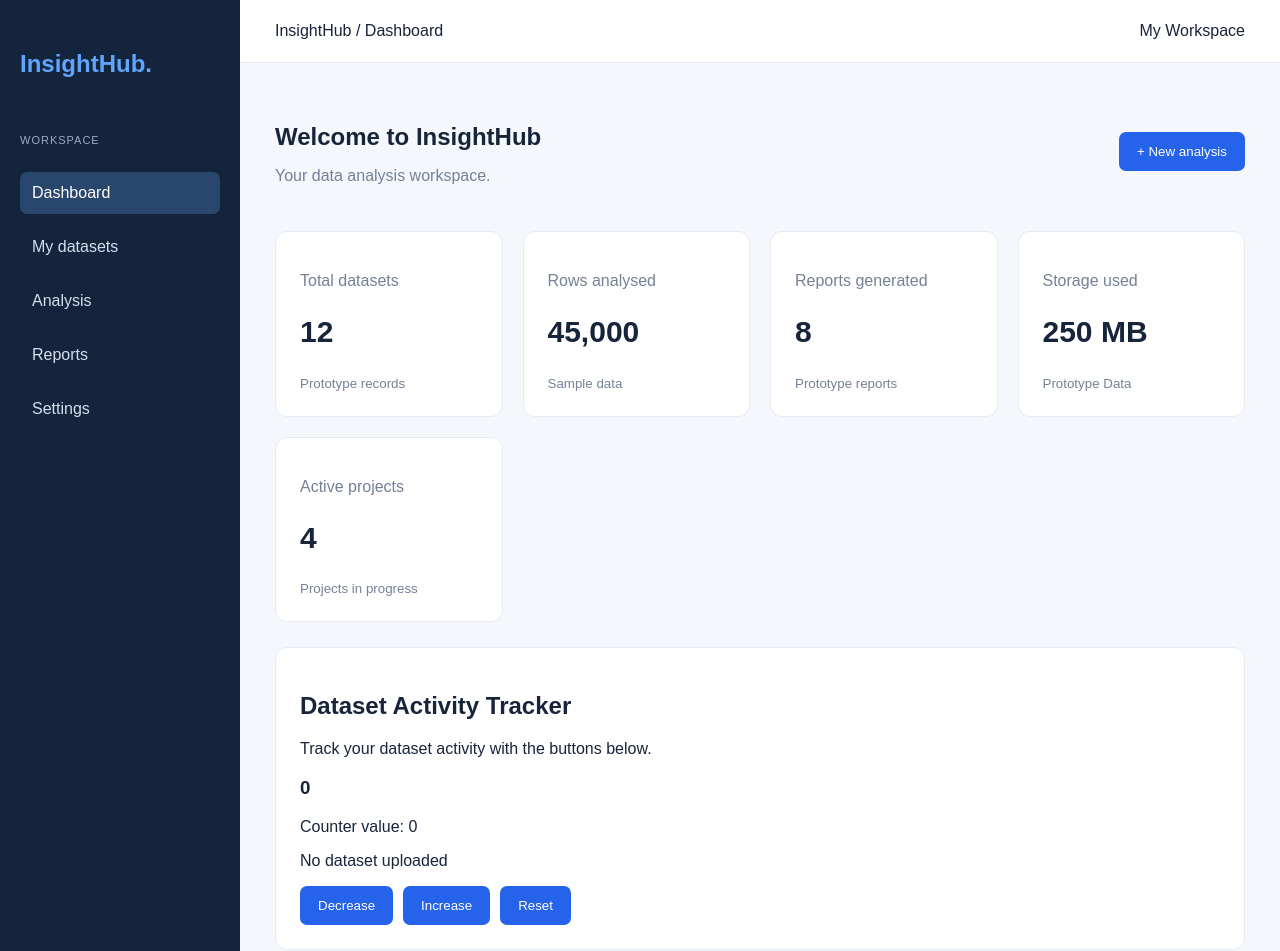
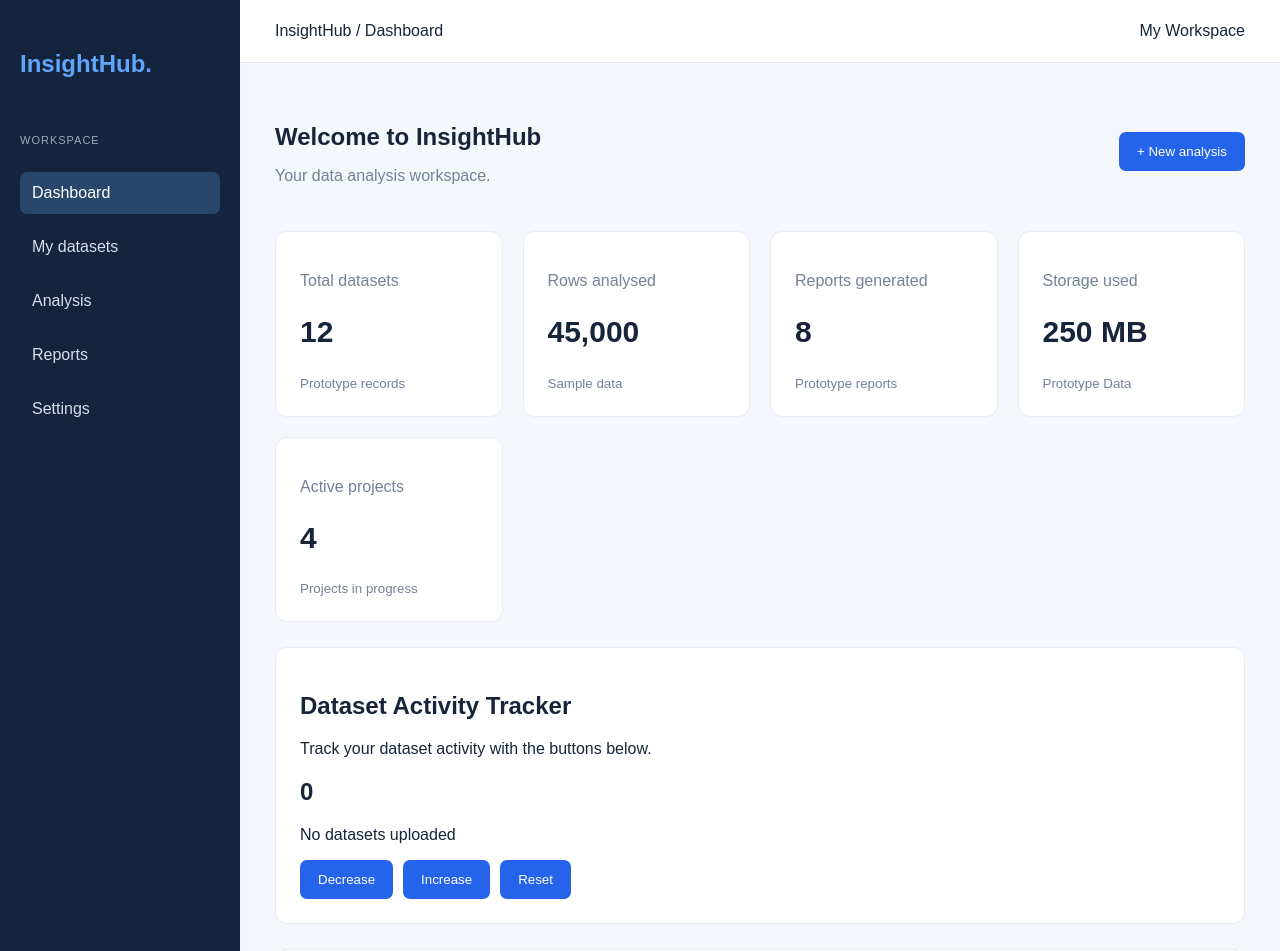
Before and after one commit to Data-isLife/InsightHub, a Next.js app: page / in a window 1280 px wide. Shown: the top 951 px of the page. Built offline with nearby package versions, Linux system fonts and the light colour scheme.

Commit message:
conditioning rendering

```diff
--- a/app/page.tsx
+++ b/app/page.tsx
@@ -34,6 +34,14 @@ const stats: Stat[] = [
 
 export default function Home() {
   const [count, setCount] = useState<number>(0);
+  const statusMessage =
+              count === 0
+              ? "No datasets uploaded"
+              : count < 5
+              ? "Getting started"
+              : count < 10
+              ? "Growing Workspace"
+              : "Active Workspace";
   return (
     <main className="dashboard">
       <aside className="sidebar">
@@ -81,18 +89,10 @@ export default function Home() {
 
             <p>Track your dataset activity with the buttons below.</p>
 
-            <h1>{count}</h1>
-            <p>Counter value: {count}</p>
+            <h2 className="counter-value">{count}</h2>
 
             <p>
-              {count === 0
-              ? "No dataset uploaded"
-              : count <= 5
-              ? "Getting started"
-              : count <= 10
-              ? "Growing workspace"
-              : "Active workspace"
-              }
+              {statusMessage}
             </p>
 
             <div className="counter-controls">
```
